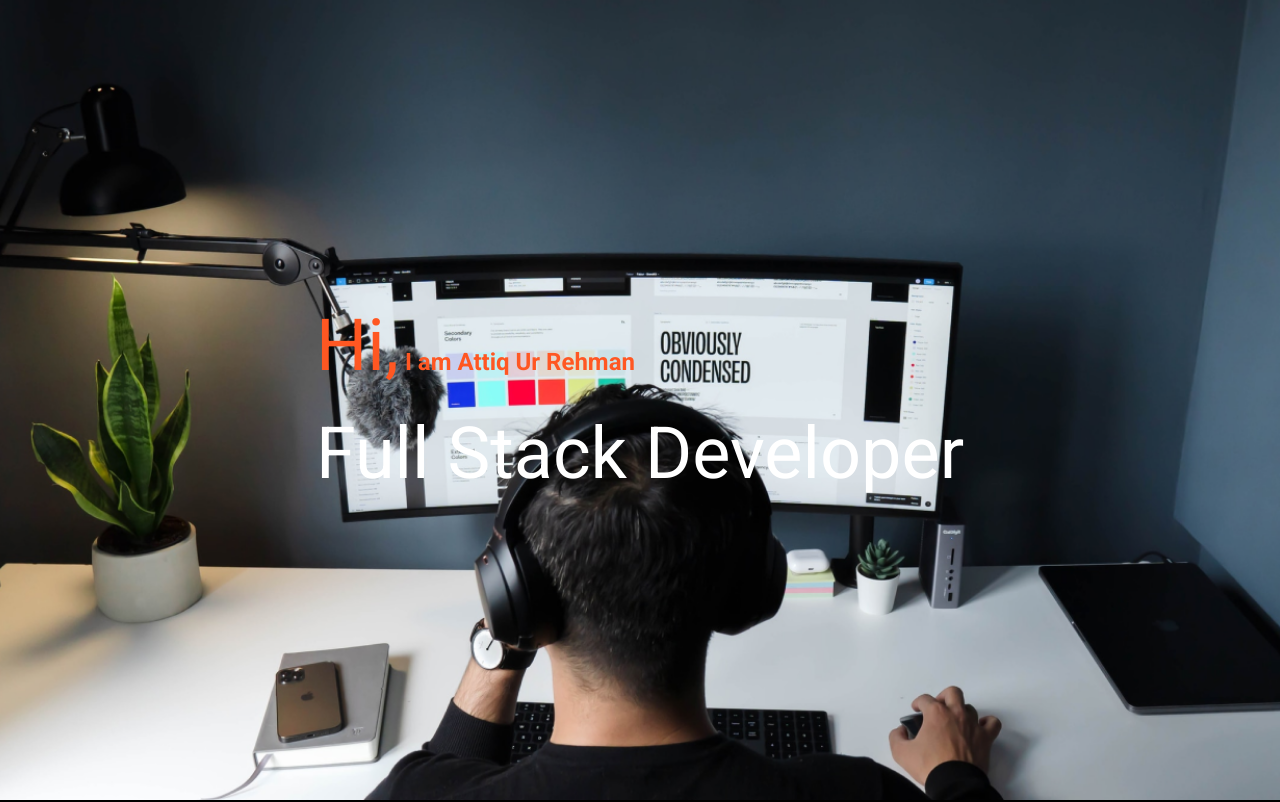
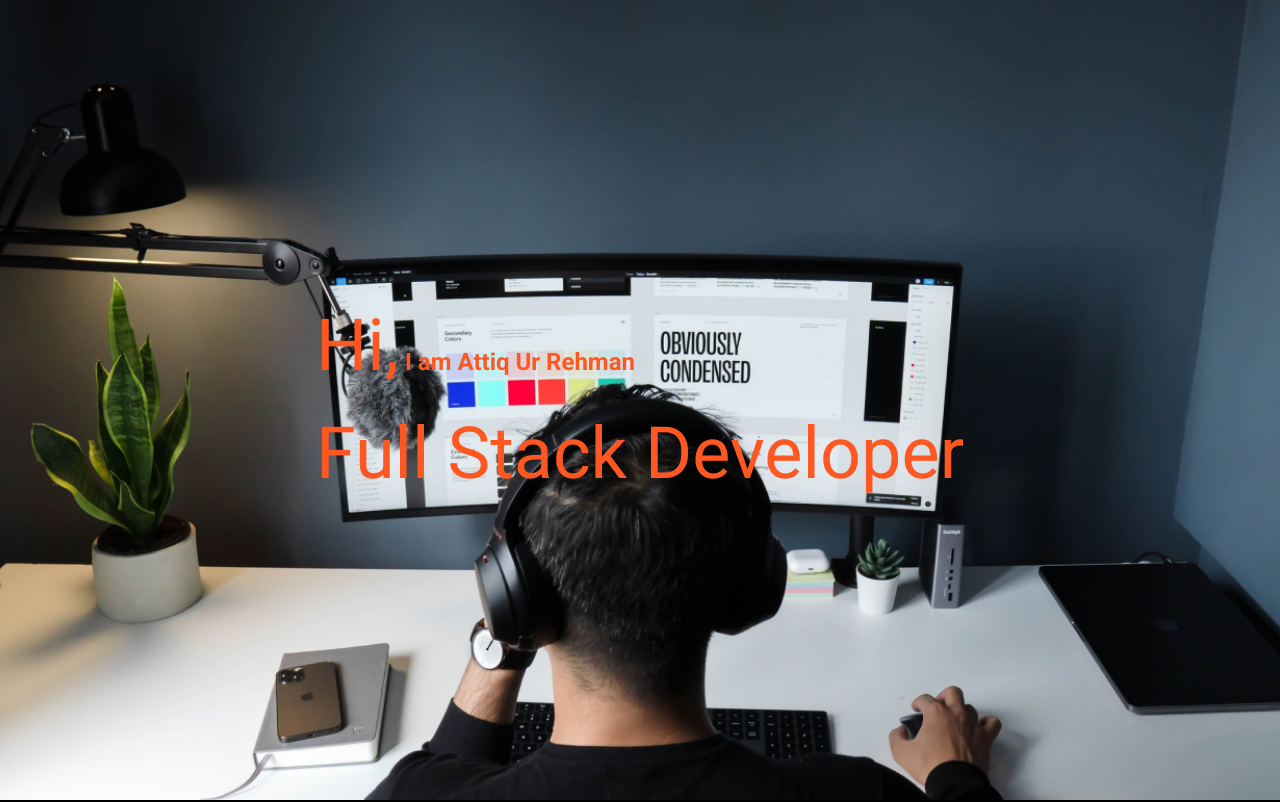
Before and after one commit to attiq-ur-rehman4855/developer-landing-page, a plain HTML site: page index.html in a window 1280 px wide. Shown: the top 802 px of the page. Drawn offline with Linux system fonts and the light colour scheme.

Commit message:
Updated text colors and styles

```diff
--- a/index.html
+++ b/index.html
@@ -12,7 +12,7 @@
   <section class="hero_section">
     <div class="text_container">
       <h2 style="color: #FF5722;"><span class="lg_text" style="font-size: 72px;font-weight: 400;">Hi,</span> I am Attiq Ur Rehman</h2>
-      <h1 class="lg_text" style="font-size: 72px;font-weight: 400;">Full Stack Developer</h1>
+      <h1 class="lg_text" style="color: #FF5722;font-size: 72px;font-weight: 400;">Full Stack Developer</h1>
     </div>
   </section>
 
```
